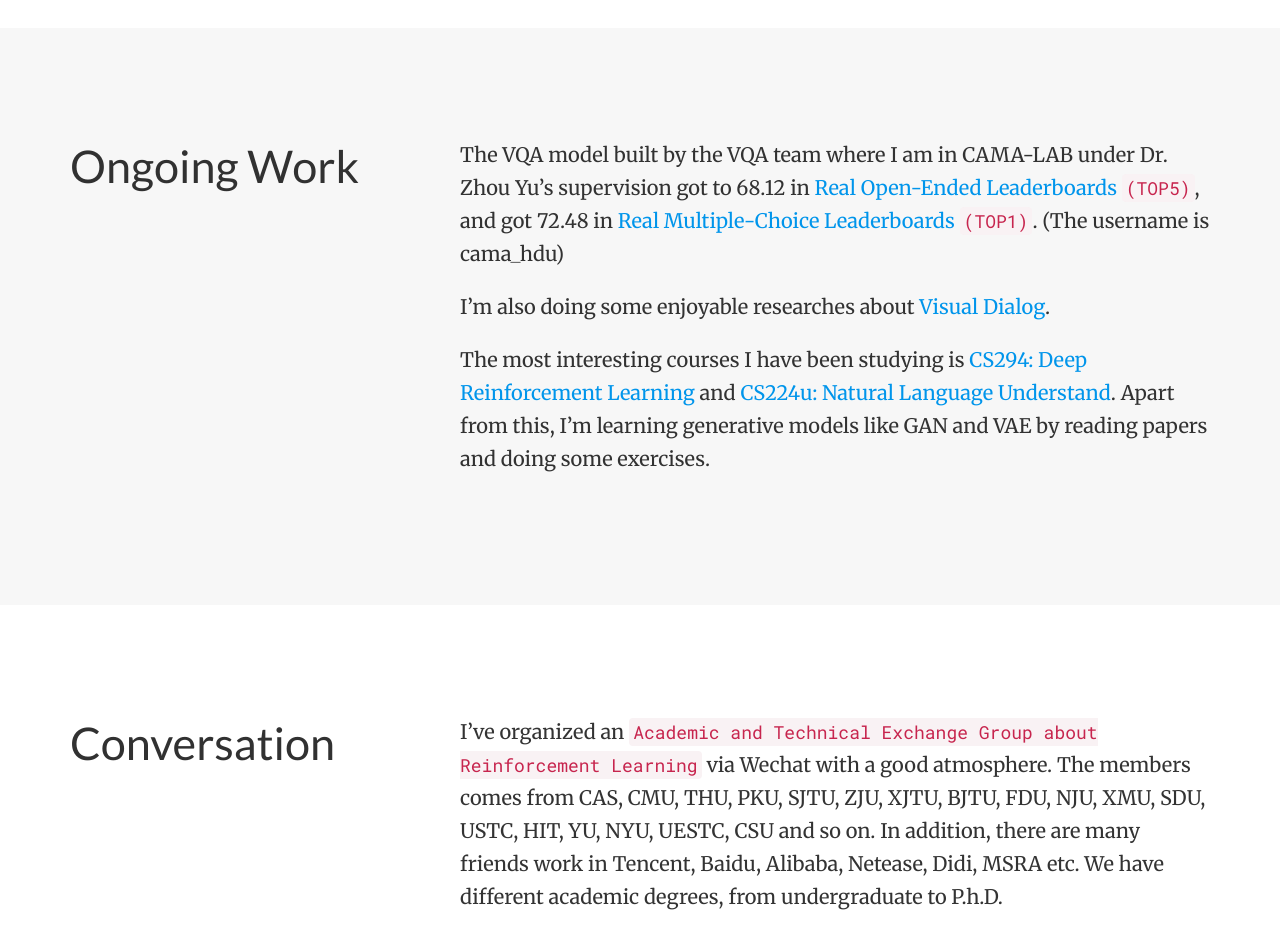
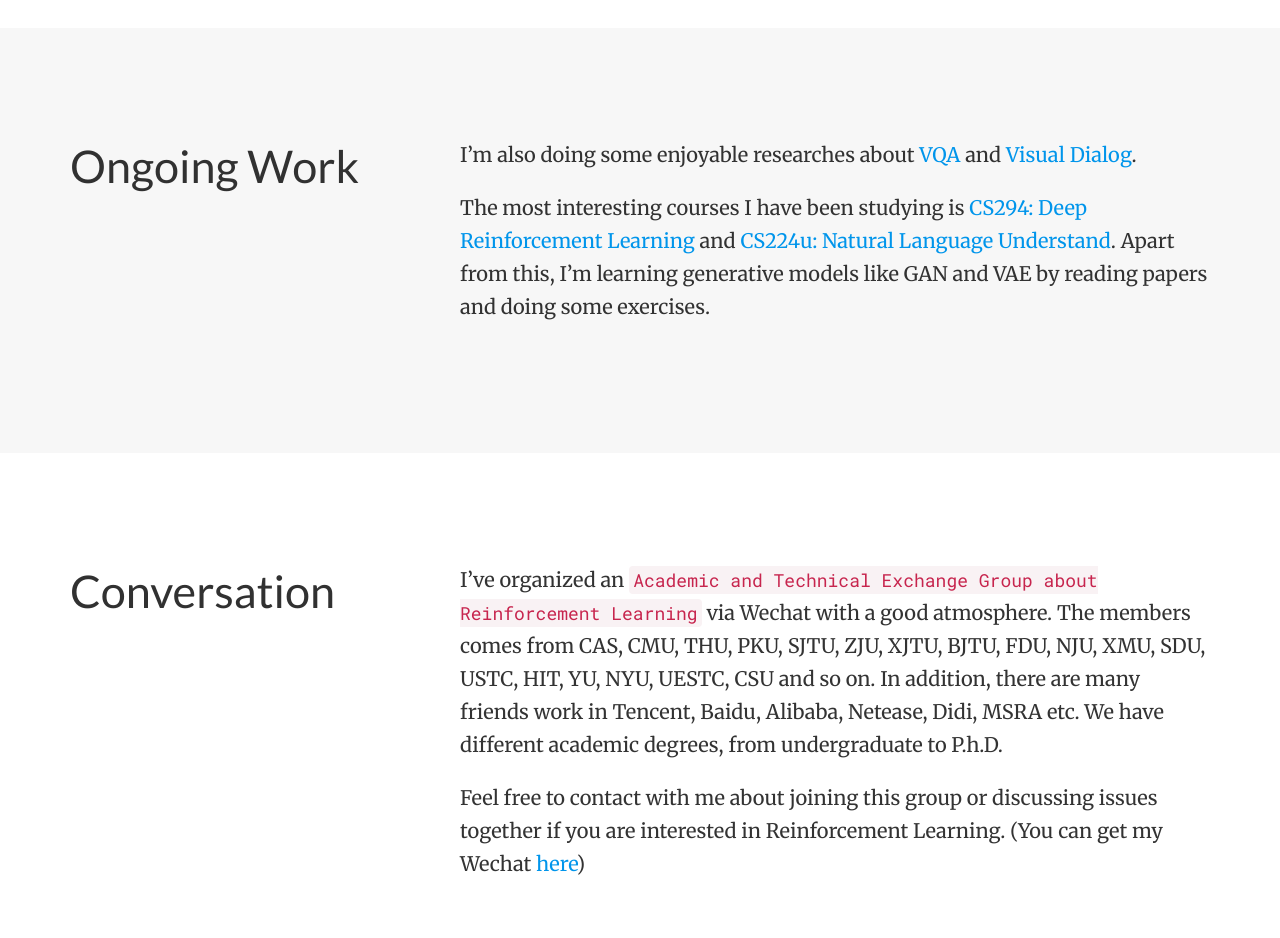
Before and after one commit to wolegechu/wolegechu.github.io, a plain HTML site: page index.html in a window 1280 px wide. Shown: the part 960-1898 px from the top of the page. Drawn offline with nearby package versions, Linux system fonts and the light colour scheme; some packages are replaced by stand-ins of ours.

Commit message:
delete something

```diff
--- a/index.html
+++ b/index.html
@@ -301,9 +301,7 @@
 
   </div>
   <div class="col-xs-12 col-md-8">
-    <p>The VQA model built by the VQA team where I am in CAMA-LAB under Dr. Zhou Yu&rsquo;s supervision got to 68.12 in <a href="http://www.visualqa.org/roe.html" target="_blank">Real Open-Ended Leaderboards</a> <code>(TOP5)</code>, and got 72.48 in <a href="http://www.visualqa.org/roe.html" target="_blank">Real Multiple-Choice Leaderboards</a> <code>(TOP1)</code>. (The username is cama_hdu)</p>
-
-<p>I&rsquo;m also doing some enjoyable researches about <a href="https://arxiv.org/abs/1611.08669" target="_blank">Visual Dialog</a>.</p>
+    <p>I&rsquo;m also doing some enjoyable researches about <a href="https://arxiv.org/pdf/1505.00468v6.pdf" target="_blank">VQA</a> and <a href="https://arxiv.org/abs/1611.08669" target="_blank">Visual Dialog</a>.</p>
 
 <p>The most interesting courses I have been studying is <a href="http://rll.berkeley.edu/deeprlcourse/" target="_blank">CS294: Deep Reinforcement Learning</a> and <a href="http://web.stanford.edu/class/cs224u/" target="_blank">CS224u: Natural Language Understand</a>. Apart from this, I&rsquo;m learning generative models like GAN and VAE by reading papers and doing some exercises.</p>
 
```
